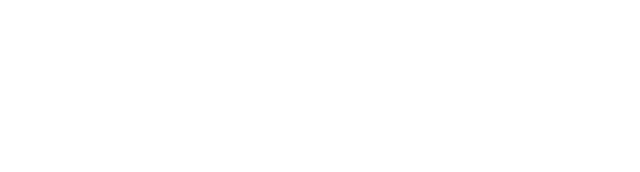
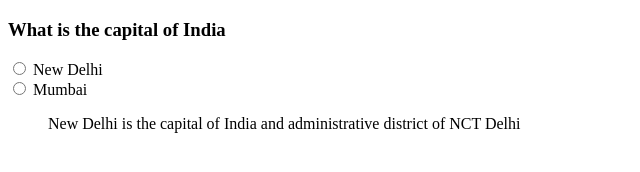
Before and after one commit to acciojob/trivia-pruthviraj9696, a website: page main.html in a window 1280 px wide. Shown: the whole page, without its empty margins (0-640 px from the left). Drawn offline with Linux system fonts and the light colour scheme.

Commit message:
Update main.html

```diff
--- a/main.html
+++ b/main.html
@@ -7,6 +7,15 @@
 </head>
 
 <body>
+	<h3>What is the capital of India</h3>
+	<input type="radio" name="city" value="new delhi">
+	<label for="new delhi"> New Delhi</label> <br>
+
+	<input type="radio" name="city" value="Mumbai">
+	<label for="mumbai"> Mumbai</label><br>
+
+<blockquote cite="https://en.wikipedia.org/wiki/New_Delhi" class="block">New Delhi is the capital of India and administrative district of NCT Delhi</blockquote>
+
 	<!-- the entire body must be written by student -->
     <script type="text/javascript" src="./script.js">
 </script>
```
